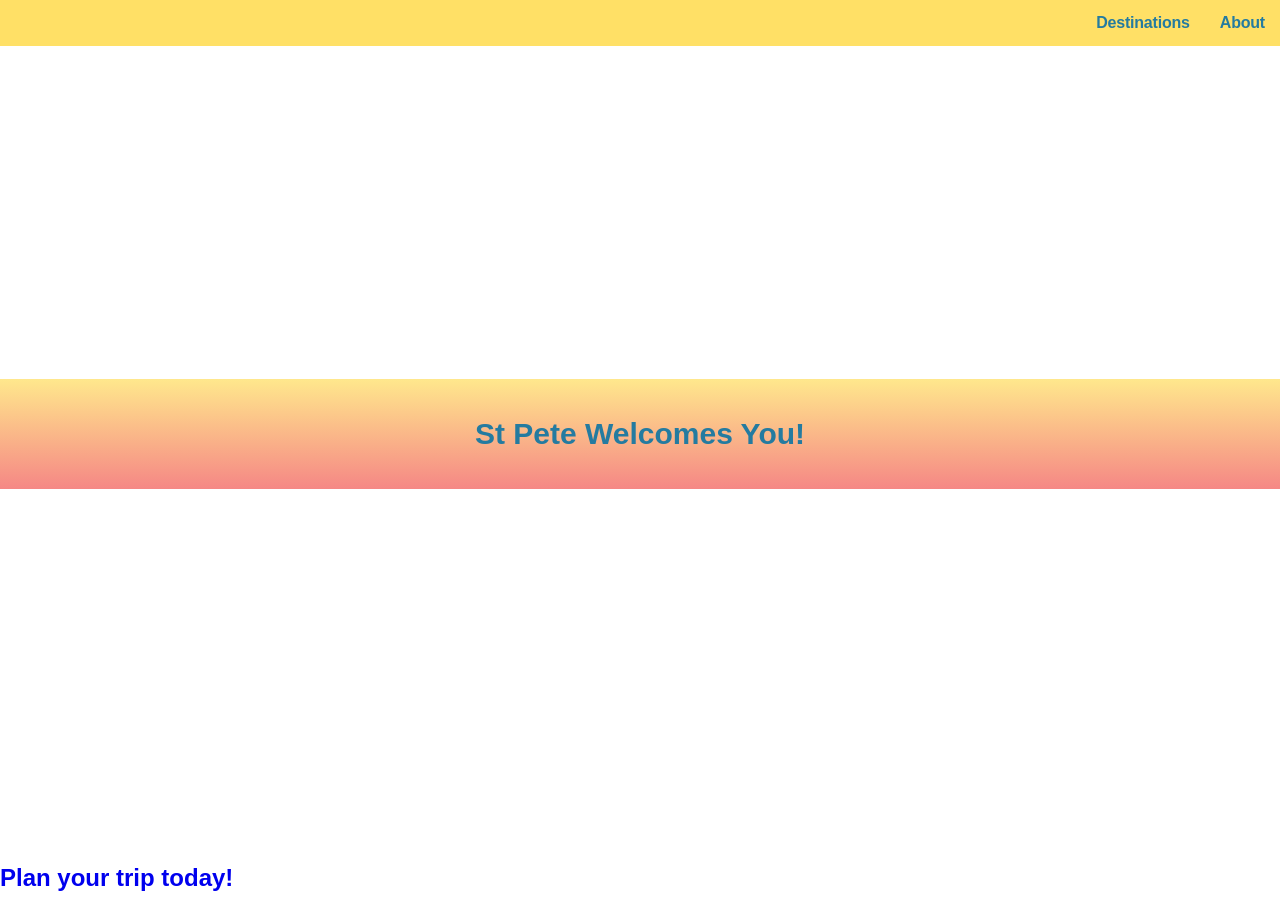
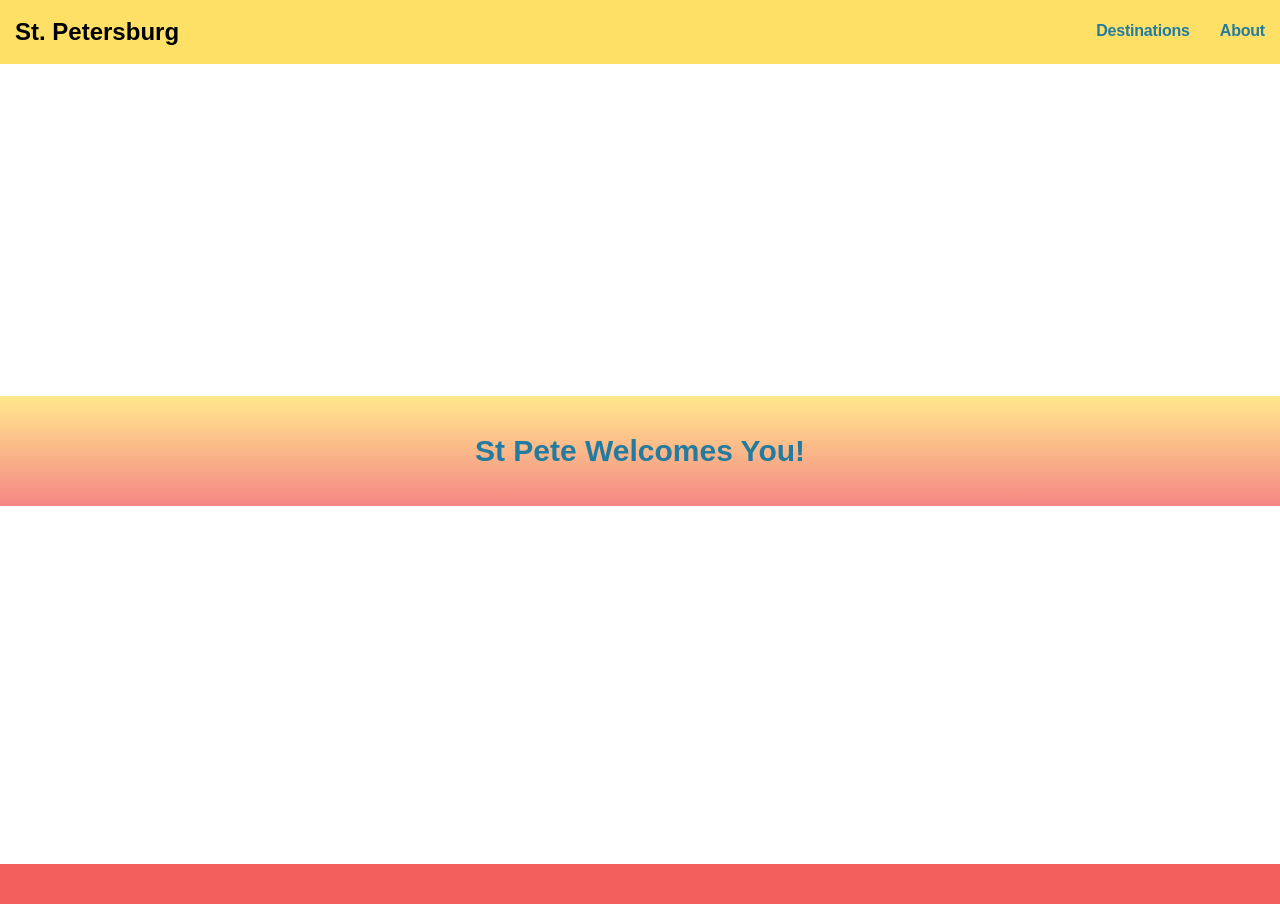
Before and after one commit to anglekto/st-pete-tourism, a website: page public/index.html in a window 1280 px wide. Shown: the top 904 px of the page. Drawn offline with Linux system fonts and the light colour scheme.

Commit message:
add more css styling

```diff
--- a/public/index.html
+++ b/public/index.html
@@ -5,11 +5,12 @@
     <meta name="viewport" content="width=device-width, initial-scale=1">
     <title>St Pete Tourism</title>
     <link rel="shortcut icon" href="/favicon.ico">
-    <link rel="stylesheet" href="/screen.css">
+    <link rel="stylesheet" href="screen.css">
   </head>
   <body>
 
     <nav>
+      <h2>St. Petersburg</h2>
       <ul>
         <li><a href="#destination">Destinations</a></li>
         <li><a href="#about">About</a></li>
@@ -20,7 +21,7 @@
       <h1>St Pete Welcomes You!</h1>
     </section>
 
-    <section>
+    <section class="trip">
       <h2><a href="#">Plan your trip today!</a></h2>
     </section>
 
@@ -65,10 +66,11 @@
             </section>
           </section>
       </section>
+    </section>
 
-      <section>
+      <section class="personality">
         <h2>Come see our personality</h2>
-        <p>Proin sed consequat ipsum. Proin ac condimentum nisi. Morbi eget nisi eu nisi placerat dapibus sit amet id augue. Proin sodales sit amet sapien quis sollicitudin. Pellentesque rhoncus pharetra dapibus. Donec pretium id tortor id sollicitudin. Duis at varius nibh. Nulla facilisi.</p>
+        <p><strong>Proin sed consequat ipsum. Proin ac condimentum nisi. Morbi eget nisi eu nisi placerat dapibus sit amet id augue. Proin sodales sit amet sapien quis sollicitudin. Pellentesque rhoncus pharetra dapibus. Donec pretium id tortor id sollicitudin. Duis at varius nibh. Nulla facilisi.</strong></p>
       </section>
 
       <section>
--- a/public/screen.css
+++ b/public/screen.css
@@ -22,18 +22,25 @@ a {
 
 nav {
   background-color: rgba(255, 224, 102, 1);
+  display: flex;
+  justify-content: space-between;
+}
+
+nav h2 {
+  margin-left: 15px;
 }
 
 nav ul {
   list-style-type: none;
   padding: 0;
+  margin: 0;
   display: flex;
-  justify-content: flex-end;
-  margin: 0;
+  flex-direction: row;
 }
 
 nav ul > li {
-  padding: 15px;
+  padding: 10px 15px;
+  margin-top: 13px;
 }
 
 nav ul > li a {
@@ -67,11 +74,22 @@ nav ul > li a:hover {
   padding: 40px;
 }
 
+.trip {
+  background-color: rgba(242, 95, 92, 1);
+  padding: 25px;
+  text-align: center;
+  font-family: 'Oswald',
+}
+
+.trip h2 a {
+  color: rgba(36, 123, 160, 1);
+}
+
 #destination {
   color: rgba(255, 224, 102, 1);
   padding: 30px;
   text-align: center;
-  margin-bottom: 0;
+  margin: 0;
 }
 
 /*
@@ -136,6 +154,14 @@ hr {
   height: 50%;
 }
 
+.personality {
+  background: linear-gradient(rgba(155, 196, 203, 1) ,rgba(242, 95, 92, 0.75));
+  text-align: center;
+  padding: 45px;
+  color: rgba(255, 224, 102, 1);
+  letter-spacing: -.3px;
+}
+
 @media screen and (max-width: 1000px) {
   .des-section, .top-des-content {
     flex-wrap: wrap;
```
Also changed, not shown: package.json (+5 -3 lines), 1 other file.
